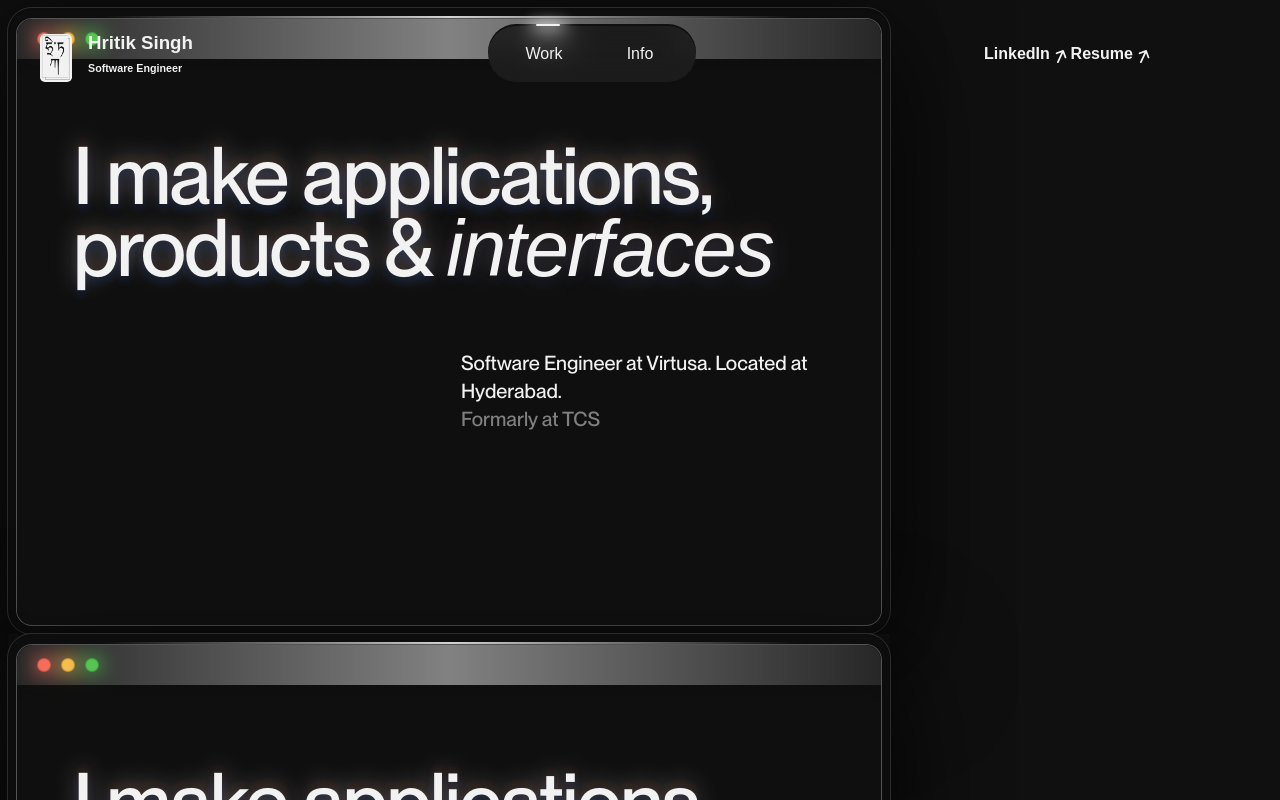
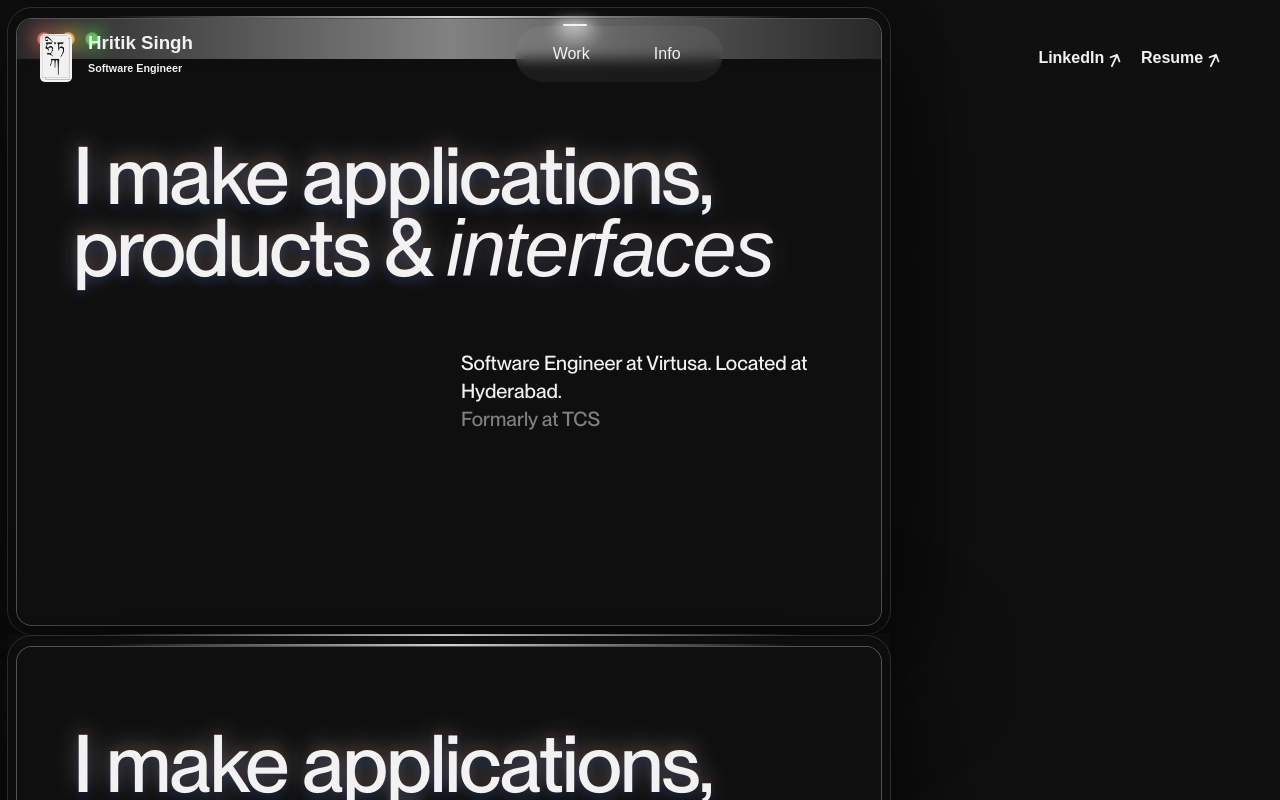
Before and after one commit to hritik-h/protfolio, an Angular app: page / in a window 1280 px wide. Shown: the top 800 px of the page. Built offline with nearby package versions, Linux system fonts and the light colour scheme; a web font is replaced by a local one.

Commit message:
padding fix

```diff
--- a/src/app/body/body.component.html
+++ b/src/app/body/body.component.html
@@ -38,19 +38,13 @@
 
 
 <div class="container-hero-image">
+    <div class="glare-itm-top"></div>
     <div class="window-outline">
         <div class="glare-itm-top"></div>
         <div class="window-main">
             <div class="shine-wrapper">
                 <div class="shine-small"></div>
                 <div class="shine-big"></div>
-            </div>
-            <div class="window-bar">
-                <div class="window-dots-wallpaper">
-                    <div class="dot red"></div>
-                    <div class="dot yellow"></div>
-                    <div class="dot green"></div>
-                </div>
             </div>
             <div class="window-content">
                 <div class="hero-text-content">
@@ -65,11 +59,9 @@
                             <br>
                             <span class="text-hero-about-formarly">Formarly at TCS</span>
                         </div>
-
                     </div>
                 </div>
             </div>
-
         </div>
     </div>
 </div>
--- a/src/app/navbar/navbar.component.css
+++ b/src/app/navbar/navbar.component.css
@@ -12,6 +12,7 @@
   }
 
 .navbar-container{
+    width: 95%;
     display: flex;
     gap: 18rem;
     padding-top: 1rem;
@@ -55,15 +56,15 @@
 }
 
 .links-to-profiles{
-    padding-left: 2rem;
     justify-content: flex-end;
     display: flex;
     align-items: center;
+    gap: 1rem;
 }
 
 .middle-item{
     border-radius: 2rem;
-    background-color: var(--background-color-black);
+    background-color: transparent;
     position: relative;
     width: 13rem;
     height: 3.5rem;
@@ -78,7 +79,7 @@
     height: 3.5rem;
     display: flex;
     position: relative;
-    backdrop-filter: blur(15px);
+    backdrop-filter: blur(7px);
 }
 
 .name-profession{
--- a/src/app/navbar/navbar.component.html
+++ b/src/app/navbar/navbar.component.html
@@ -25,7 +25,7 @@
     </div>
   </div>
       <!-- Only show link-to-profiles if showLinks is true -->
-      <div *ngIf="showLinks" class="link-to-profiles">
+      <div *ngIf="showLinks" class="links-to-profiles">
         <div class="link-to-profiles">
           <h4 class="transparent-background">LinkedIn</h4>
           <img src="assets/diagonal-arrow-right-up-outline.svg" class="arrow-sign-go" />
```
